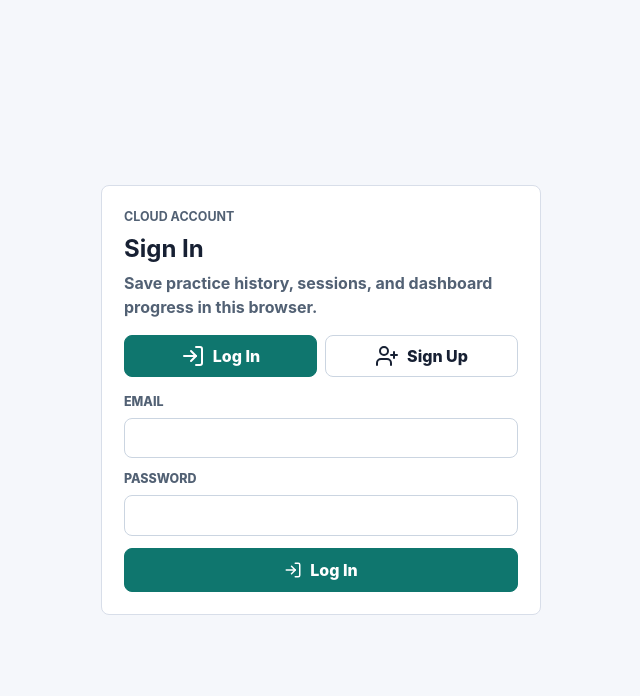
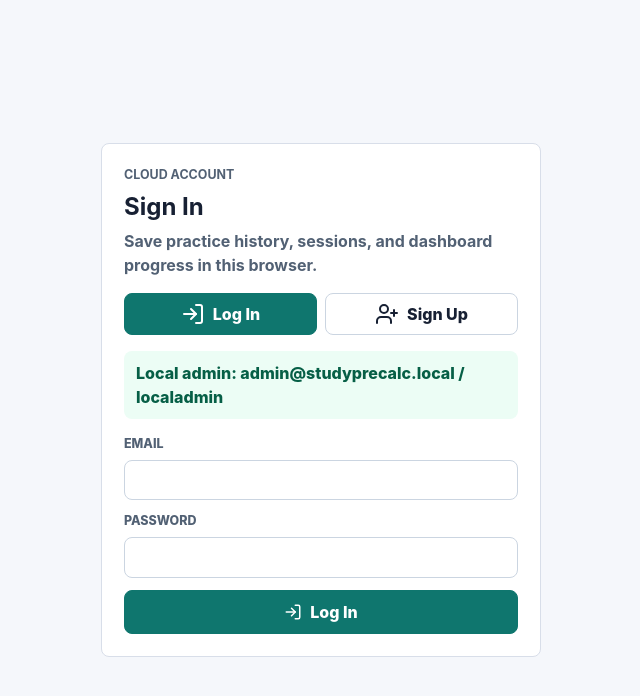
Before and after one commit to Cloakde/studyprecalc.com, a React (Vite) app: page / in a window 1280 px wide. Shown: the top 696 px of the page, without its empty margins (319-959 px from the left). Built offline with nearby package versions, Linux system fonts and the light colour scheme; no server answers.

Commit message:
Add local dev admin account

```diff
--- a/src/app/App.tsx
+++ b/src/app/App.tsx
@@ -1,7 +1,12 @@
 import { LogOut, UserCircle } from 'lucide-react';
 import { useEffect, useState } from 'react';
 
-import { createAccountScopedStorageKey, useLocalAccountStore } from '../data/localAccountStore';
+import {
+  createAccountScopedStorageKey,
+  type LoginInput,
+  type PublicAccount,
+  useLocalAccountStore,
+} from '../data/localAccountStore';
 import { useLocalAttemptStore } from '../data/localAttemptStore';
 import { useManagedQuestionBank } from '../data/localQuestionStore';
 import { useLocalSessionStore } from '../data/localSessionStore';
@@ -19,11 +24,48 @@ import { StudentDashboard } from './components/StudentDashboard';
 
 type AppMode = 'dashboard' | 'practice' | 'session' | 'review' | 'manage';
 
+const localDevAdminEmail = 'admin@studyprecalc.local';
+const localDevAdminPassword = 'localadmin';
+const localDevAdminSessionKey = 'precalcapp.local-dev-admin.active';
+
+function createLocalDevAdminAccount(): PublicAccount {
+  return {
+    id: 'local-dev-admin',
+    email: localDevAdminEmail,
+    displayName: 'Local Admin',
+    role: 'admin',
+    createdAt: '2026-05-13T00:00:00.000Z',
+  };
+}
+
+function loadLocalDevAdminSession(): PublicAccount | null {
+  if (!import.meta.env.DEV || typeof window === 'undefined') {
+    return null;
+  }
+
+  return window.sessionStorage.getItem(localDevAdminSessionKey) === 'true'
+    ? createLocalDevAdminAccount()
+    : null;
+}
+
+function isLocalDevAdminLogin(input: LoginInput): boolean {
+  return (
+    import.meta.env.DEV &&
+    input.email.trim().toLowerCase() === localDevAdminEmail &&
+    input.password === localDevAdminPassword
+  );
+}
+
 export function App() {
   const [mode, setMode] = useState<AppMode>('dashboard');
+  const [localDevAdminAccount, setLocalDevAdminAccount] = useState<PublicAccount | null>(
+    loadLocalDevAdminSession,
+  );
   const localAccountStore = useLocalAccountStore();
   const supabaseAccountStore = useSupabaseAccountStore();
-  const accountStore = isSupabaseConfigured ? supabaseAccountStore : localAccountStore;
+  const cloudOrLocalAccountStore = isSupabaseConfigured ? supabaseAccountStore : localAccountStore;
+  const currentAccount = localDevAdminAccount ?? cloudOrLocalAccountStore.currentAccount;
+  const canManageContent = currentAccount?.role === 'admin';
   const {
     questionBank,
     customQuestions,
@@ -32,7 +74,7 @@ export function App() {
     deleteCustomQuestion,
     importCustomQuestions,
   } = useManagedQuestionBank(seedQuestionBank);
-  const accountId = accountStore.currentAccount?.id;
+  const accountId = currentAccount?.id;
   const attemptStore = useLocalAttemptStore({
     storageKey: createAccountScopedStorageKey(accountId, 'attempts'),
   });
@@ -40,23 +82,60 @@ export function App() {
     storageKey: createAccountScopedStorageKey(accountId, 'sessions'),
   });
   const cloudAttemptStore = useSupabaseAttemptStore({
-    enabled: isSupabaseConfigured,
+    enabled: isSupabaseConfigured && !localDevAdminAccount,
     userId: accountId,
   });
   const cloudSessionStore = useSupabaseSessionStore({
-    enabled: isSupabaseConfigured,
+    enabled: isSupabaseConfigured && !localDevAdminAccount,
     userId: accountId,
   });
-  const activeAttemptStore = isSupabaseConfigured ? cloudAttemptStore : attemptStore;
-  const activeSessionStore = isSupabaseConfigured ? cloudSessionStore : sessionStore;
+  const activeAttemptStore =
+    isSupabaseConfigured && !localDevAdminAccount ? cloudAttemptStore : attemptStore;
+  const activeSessionStore =
+    isSupabaseConfigured && !localDevAdminAccount ? cloudSessionStore : sessionStore;
 
   useEffect(() => {
-    if (accountStore.currentAccount) {
+    if (currentAccount) {
       setMode('dashboard');
     }
-  }, [accountStore.currentAccount?.id, accountStore.currentAccount]);
+  }, [currentAccount?.id, currentAccount]);
 
-  if (isSupabaseConfigured && supabaseAccountStore.isLoading) {
+  useEffect(() => {
+    if (!canManageContent && mode === 'manage') {
+      setMode('dashboard');
+    }
+  }, [canManageContent, mode]);
+
+  async function loginAccount(input: LoginInput) {
+    if (isLocalDevAdminLogin(input)) {
+      const account = createLocalDevAdminAccount();
+      setLocalDevAdminAccount(account);
+
+      if (typeof window !== 'undefined') {
+        window.sessionStorage.setItem(localDevAdminSessionKey, 'true');
+      }
+
+      return account;
+    }
+
+    return cloudOrLocalAccountStore.login(input);
+  }
+
+  function logoutAccount() {
+    if (localDevAdminAccount) {
+      setLocalDevAdminAccount(null);
+
+      if (typeof window !== 'undefined') {
+        window.sessionStorage.removeItem(localDevAdminSessionKey);
+      }
+
+      return;
+    }
+
+    cloudOrLocalAccountStore.logout();
+  }
+
+  if (!localDevAdminAccount && isSupabaseConfigured && supabaseAccountStore.isLoading) {
     return (
       <main className="auth-shell">
         <section className="auth-panel" aria-label="Loading account">
@@ -67,12 +146,17 @@ export function App() {
     );
   }
 
-  if (!accountStore.currentAccount) {
+  if (!currentAccount) {
     return (
       <AccountAuth
         backendLabel={isSupabaseConfigured ? 'Cloud account' : 'Local account'}
-        onLogin={accountStore.login}
-        onSignup={accountStore.signup}
+        onLogin={loginAccount}
+        onSignup={cloudOrLocalAccountStore.signup}
+        supportingNotice={
+          import.meta.env.DEV
+            ? `Local admin: ${localDevAdminEmail} / ${localDevAdminPassword}`
+            : undefined
+        }
       />
     );
   }
@@ -82,11 +166,12 @@ export function App() {
       <header className="account-bar">
         <div>
           <p className="eyebrow">AP Precalculus Practice</p>
-          <strong>{accountStore.currentAccount.displayName}</strong>
+          <strong>{currentAccount.displayName}</strong>
+          {currentAccount.role === 'admin' ? <span className="account-role">Admin</span> : null}
         </div>
-        <button className="ghost-button" onClick={accountStore.logout} type="button">
+        <button className="ghost-button" onClick={logoutAccount} type="button">
           <UserCircle aria-hidden="true" />
-          {accountStore.currentAccount.email}
+          {currentAccount.email}
           <LogOut aria-hidden="true" />
         </button>
       </header>
@@ -123,6 +208,7 @@ export function App() {
         >
           Review
         </button>
+        {canManageContent ? (
           <button
             className="mode-tabs__button"
             data-active={mode === 'manage'}
@@ -131,10 +217,11 @@ export function App() {
           >
             Manage Content
           </button>
+        ) : null}
       </nav>
       {mode === 'dashboard' ? (
         <StudentDashboard
-          account={accountStore.currentAccount}
+          account={currentAccount}
           attempts={activeAttemptStore.attempts}
           onNavigate={setMode}
           questions={questionBank}
@@ -215,6 +302,7 @@ export function App() {
         />
       ) : null}
       {mode === 'manage' ? (
+        canManageContent ? (
           <ContentManager
             customQuestions={customQuestions}
             onDeleteQuestion={deleteCustomQuestion}
@@ -222,6 +310,7 @@ export function App() {
             onSaveQuestion={saveCustomQuestion}
             seedQuestionIds={seedQuestionIds}
           />
+        ) : null
       ) : null}
     </>
   );
--- a/src/app/components/AccountAuth.tsx
+++ b/src/app/components/AccountAuth.tsx
@@ -8,6 +8,7 @@ type AccountAuthProps = {
   onSignup: (input: SignupInput) => Promise<unknown>;
   backendLabel?: string;
   allowSignup?: boolean;
+  supportingNotice?: string;
 };
 
 type AuthMode = 'login' | 'signup';
@@ -29,6 +30,7 @@ export function AccountAuth({
   backendLabel = 'Local account',
   onLogin,
   onSignup,
+  supportingNotice,
 }: AccountAuthProps) {
   const [mode, setMode] = useState<AuthMode>('login');
   const [displayName, setDisplayName] = useState('');
@@ -116,6 +118,7 @@ export function AccountAuth({
         </div>
 
         {notice ? <div className="form-notice">{notice}</div> : null}
+        {supportingNotice ? <div className="form-notice">{supportingNotice}</div> : null}
         {error ? (
           <div className="form-error" role="alert">
             {error}
--- a/src/app/styles/app.css
+++ b/src/app/styles/app.css
@@ -151,6 +151,19 @@ button:disabled {
   font-size: 1.05rem;
 }
 
+.account-role {
+  display: inline-flex;
+  width: fit-content;
+  margin-top: 6px;
+  padding: 3px 8px;
+  border: 1px solid #0f766e;
+  border-radius: 999px;
+  color: #0f766e;
+  font-size: 0.74rem;
+  font-weight: 900;
+  text-transform: uppercase;
+}
+
 .account-bar .ghost-button {
   max-width: min(460px, 100%);
   overflow: hidden;
--- a/src/data/localAccountStore.ts
+++ b/src/data/localAccountStore.ts
@@ -5,10 +5,13 @@ export const accountStoreVersion = 'precalcapp.accounts.v1';
 
 export type AccountStorage = Pick<Storage, 'getItem' | 'removeItem' | 'setItem'>;
 
+export type AccountRole = 'student' | 'admin';
+
 export type LocalAccountRecord = {
   id: string;
   email: string;
   displayName: string;
+  role?: AccountRole;
   passwordSalt: string;
   passwordHash: string;
   createdAt: string;
@@ -19,6 +22,7 @@ export type PublicAccount = {
   id: string;
   email: string;
   displayName: string;
+  role: AccountRole;
   createdAt: string;
   lastLoginAt?: string;
 };
@@ -68,11 +72,16 @@ function normalizeEmail(email: string): string {
   return email.trim().toLowerCase();
 }
 
+function isAccountRole(value: unknown): value is AccountRole {
+  return value === 'student' || value === 'admin';
+}
+
 function toPublicAccount(account: LocalAccountRecord): PublicAccount {
   return {
     id: account.id,
     email: account.email,
     displayName: account.displayName,
+    role: account.role ?? 'student',
     createdAt: account.createdAt,
     ...(account.lastLoginAt ? { lastLoginAt: account.lastLoginAt } : {}),
   };
@@ -137,6 +146,7 @@ function isLocalAccountRecord(candidate: unknown): candidate is LocalAccountReco
     account.email.length > 0 &&
     typeof account.displayName === 'string' &&
     account.displayName.length > 0 &&
+    (account.role === undefined || isAccountRole(account.role)) &&
     typeof account.passwordSalt === 'string' &&
     account.passwordSalt.length > 0 &&
     typeof account.passwordHash === 'string' &&
@@ -255,6 +265,7 @@ export async function signupLocalAccount(
     id: createId(),
     email: signupInput.email,
     displayName: signupInput.displayName,
+    role: 'student',
     passwordSalt: createSalt(),
     passwordHash: '',
     createdAt: now().toISOString(),
--- a/src/data/supabase/accountStore.ts
+++ b/src/data/supabase/accountStore.ts
@@ -1,13 +1,14 @@
 import type { User } from '@supabase/supabase-js';
 import { useCallback, useEffect, useState } from 'react';
 
-import type { LoginInput, PublicAccount, SignupInput } from '../localAccountStore';
+import type { AccountRole, LoginInput, PublicAccount, SignupInput } from '../localAccountStore';
 import { isSupabaseConfigured, supabase } from './client';
 
 type ProfileRow = {
   id: string;
   email: string | null;
   display_name: string | null;
+  role: AccountRole | null;
   created_at: string;
   updated_at?: string | null;
 };
@@ -70,6 +71,7 @@ function accountFromUser(user: User, profile?: ProfileRow | null): PublicAccount
     id: user.id,
     email: profile?.email ?? user.email ?? '',
     displayName,
+    role: profile?.role ?? 'student',
     createdAt: profile?.created_at ?? user.created_at,
     ...(profile?.updated_at ? { lastLoginAt: profile.updated_at } : {}),
   };
@@ -82,7 +84,7 @@ async function loadProfileAccount(user: User): Promise<PublicAccount> {
 
   const { data, error } = await supabase
     .from('profiles')
-    .select('id,email,display_name,created_at,updated_at')
+    .select('id,email,display_name,role,created_at,updated_at')
     .eq('id', user.id)
     .maybeSingle<ProfileRow>();
 
```
Also changed, not shown: .ai/handoff-log.md, .ai/status.md, .ai/task-board.md, 4 other files (tests, documents, lock files or other folders). Lines whose indentation alone changed are shown as unchanged.
